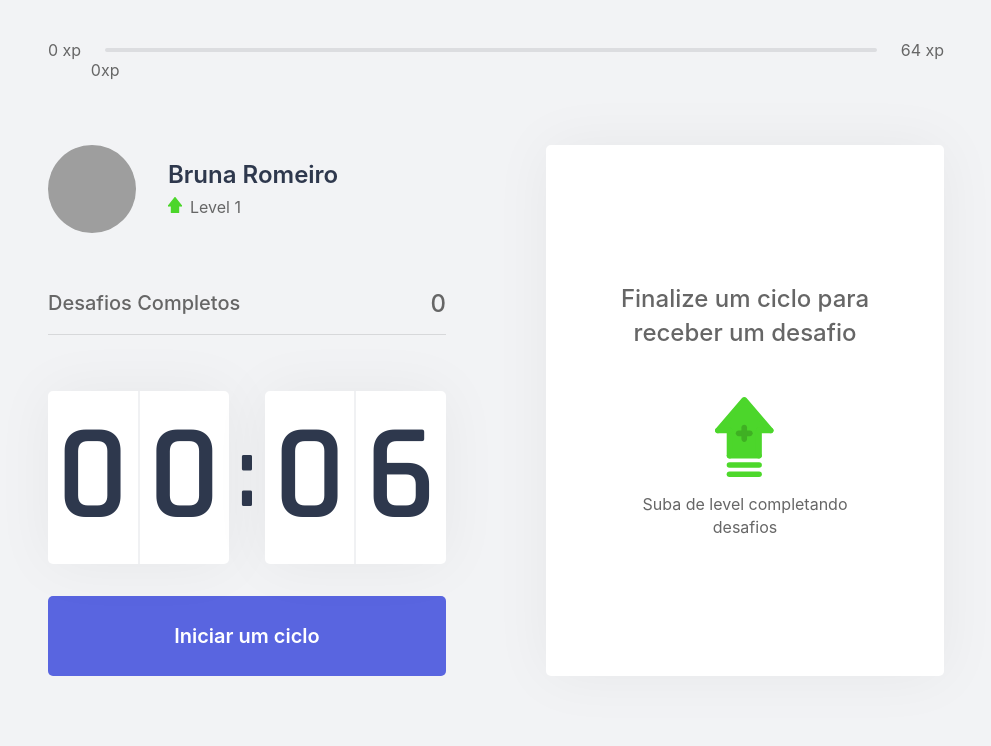
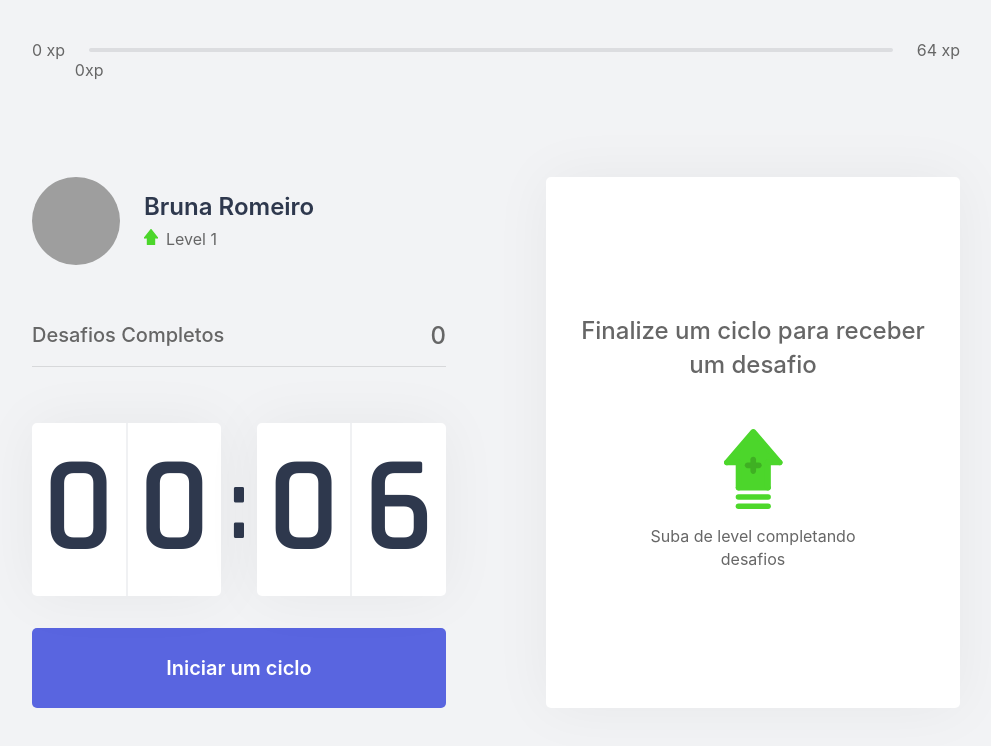
Before and after one commit to romeiro-bru/stretch-break-next, a Next.js app: page / in a window 1280 px wide. Shown: the top 746 px of the page, without its empty margins (144-1135 px from the left). Built offline with nearby package versions, Linux system fonts and the light colour scheme; grey boxes are pictures that could not be loaded.

Commit message:
Fix margin

```diff
--- a/src/styles/components/Profile.module.css
+++ b/src/styles/components/Profile.module.css
@@ -24,6 +24,6 @@
     margin-top: 0.5rem;
 }
 
-.profileContainer img {
+.profileContainer div p img {
     margin-right: 0.5rem;
 }
--- a/src/styles/pages/Home.module.css
+++ b/src/styles/pages/Home.module.css
@@ -2,7 +2,7 @@
     height: 100vh;
     max-width: 992px;
     margin:  0 auto;
-    padding: 2.5rem 3rem;
+    padding: 2.5rem 2rem;
 
     display: flex;
     flex-direction: column;
@@ -10,6 +10,7 @@
 
 .container section {
     flex: 1;
+    margin-top: 4rem;
     display: grid;
     grid-template-columns: 1fr 1fr;
     gap: 6.25rem;
```
